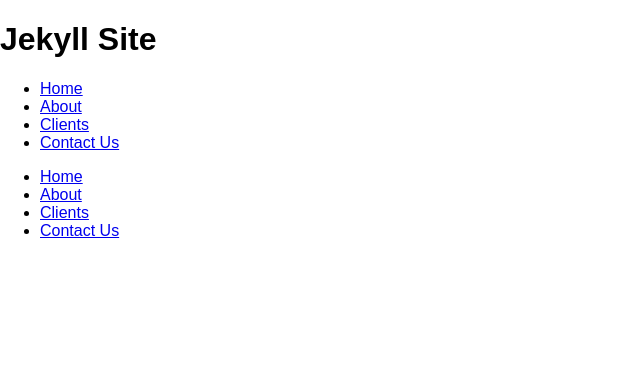
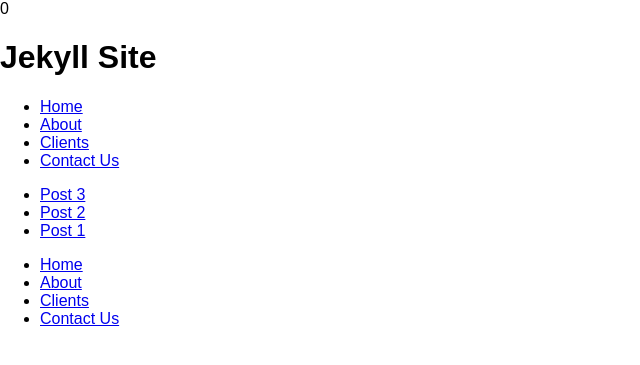
Before and after one commit to zachdaley/jekyll, a Jekyll site: the page built from index.html, in a window 1280 px wide. Shown: the top 365 px of the page, without its empty margins (0-640 px from the left). Built offline with Jekyll 4.4.1, drawn with Linux system fonts in a browser that asks for light colours; Markdown is read by kramdown in place of the engine named in the settings.

Commit message:
Base Url

```diff
--- a/_config.yml
+++ b/_config.yml
@@ -1,4 +1,4 @@
 name: Jekyll Site
 markdown: redcarpet
 pygmets: true
-baseurl: /Jekyll
+baseurl: /jekyll
--- a/_layouts/default.html
+++ b/_layouts/default.html
@@ -1,4 +1,4 @@
-<!doctype html>
+0<!doctype html>
 <html lang="en">
 <head>
   <meta charset="UTF-8" />
@@ -18,6 +18,13 @@
 			{% include nav.html %}
 		</header>
 
+		<ul>
+  {% for post in site.posts %}
+    <li>
+      <a href="{{ post.url }}">{{ post.title }}</a>
+    </li>
+  {% endfor %}
+</ul>
 
 		{{ content }}
 
```
